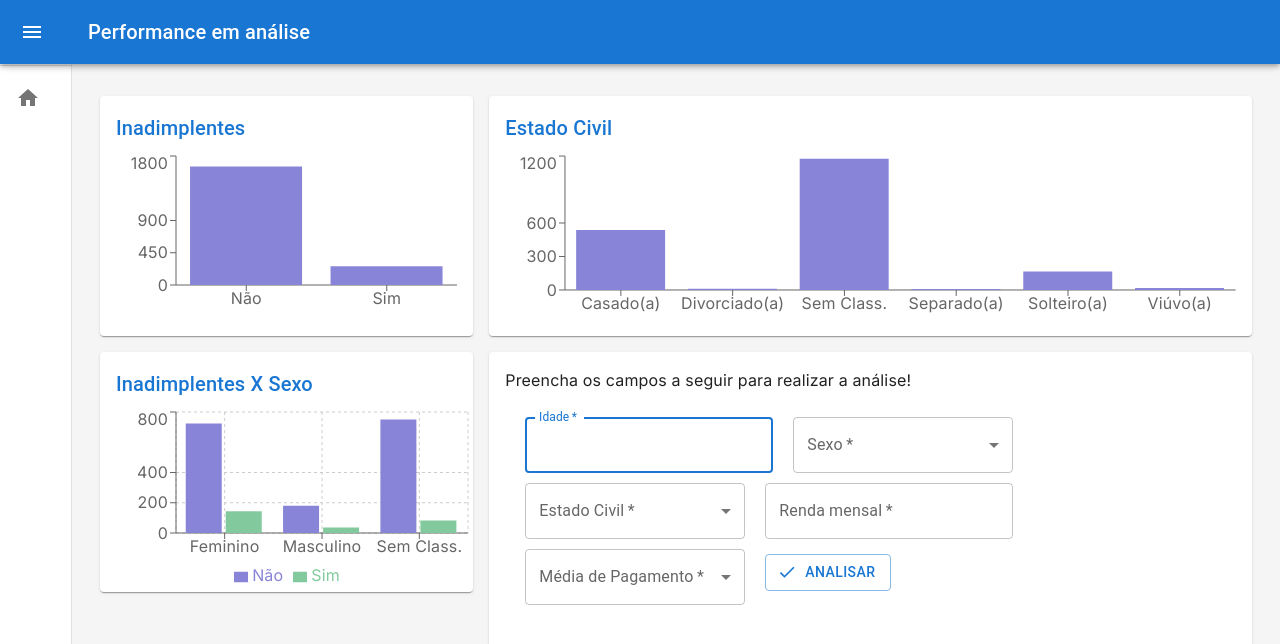
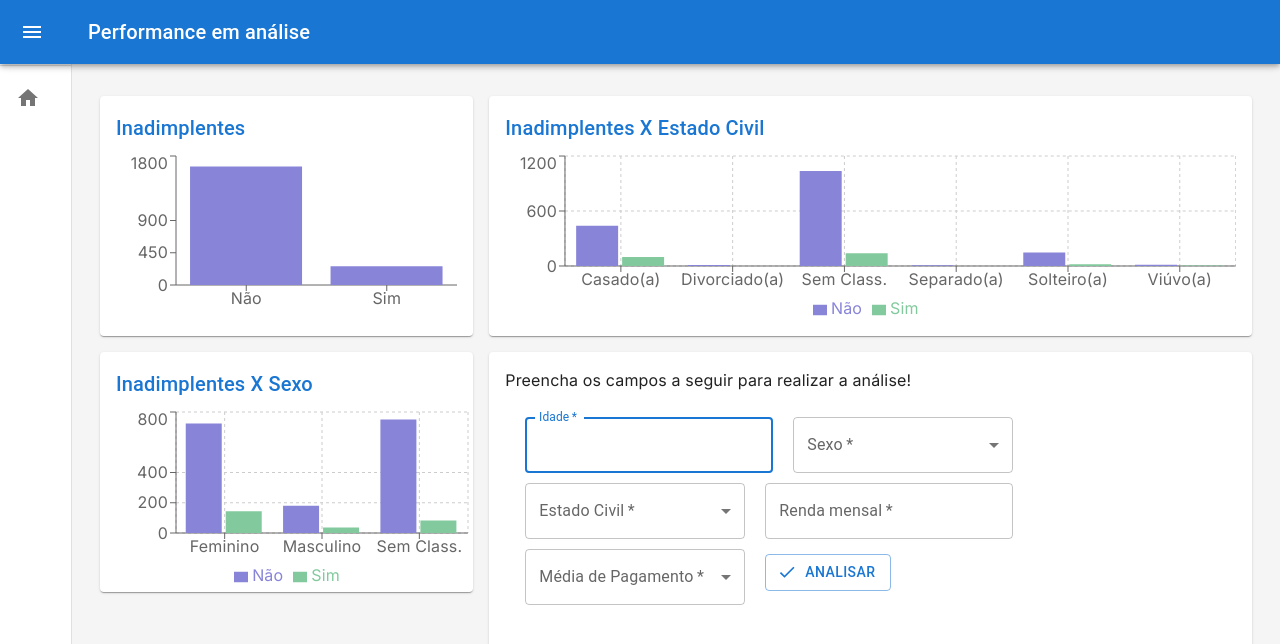
Before and after one commit to VitorHugoSouza/financiav2, a Next.js app: page / in a window 1280 px wide. Shown: the top 644 px of the page. Built offline with nearby package versions, Linux system fonts and the light colour scheme.

Commit message:
update code

```diff
--- a/package.json
+++ b/package.json
@@ -1,6 +1,6 @@
 {
   "name": "financiav2",
-  "version": "0.2.0",
+  "version": "0.2.1",
   "private": true,
   "scripts": {
     "dev": "next dev",
--- a/src/app/components/EstadoCivil.js
+++ b/src/app/components/EstadoCivil.js
@@ -1,35 +1,41 @@
-import { XAxis, YAxis, ResponsiveContainer, BarChart, Bar, Tooltip } from 'recharts';
+import { XAxis, YAxis, ResponsiveContainer, BarChart, Bar, Tooltip, CartesianGrid, Legend } from 'recharts';
 import Title from './Title';
 
 const estadoCivil = [
   {
     name: 'Casado(a)',
-    Total: 537,
+    Não: 440,
+    Sim: 97,
     amt: 2000,
   },
   {
     name: 'Divorciado(a)',
-    Total: 11,
+    Não: 10,
+    Sim: 1,
     amt: 400,
   },
   {
     name: 'Sem Class.',
-    Total: 1176,
+    Não: 1036,
+    Sim: 140,
     amt: 400,
   },
   {
     name: 'Separado(a)',
-    Total: 9,
+    Não: 8,
+    Sim: 1,
     amt: 400,
   },
   {
     name: 'Solteiro(a)',
-    Total: 166,
+    Não: 146,
+    Sim: 20,
     amt: 400,
   },
   {
     name: 'Viúvo(a)',
-    Total: 18,
+    Não: 14,
+    Sim: 4,
     amt: 400,
   },
 ];
@@ -38,7 +44,7 @@ export default function Chart() {
 
   return (
     <>
-      <Title>Estado Civil</Title>
+      <Title>Inadimplentes X Estado Civil</Title>
 
       <ResponsiveContainer width="100%" height="100%">
         <BarChart width={200}
@@ -47,10 +53,13 @@ export default function Chart() {
           margin={{
             top: 5,
           }}>
-            <Tooltip />
-            <XAxis dataKey="name" />
-            <YAxis />
-          <Bar dataKey="Total" fill="#8884d8" />
+          <CartesianGrid strokeDasharray="3 3" />
+          <XAxis dataKey="name" />
+          <YAxis />
+          <Tooltip />
+          <Legend />
+          <Bar dataKey="Não" fill="#8884d8" />
+          <Bar dataKey="Sim" fill="#82ca9d" />
         </BarChart>
       </ResponsiveContainer>
     </>
```
